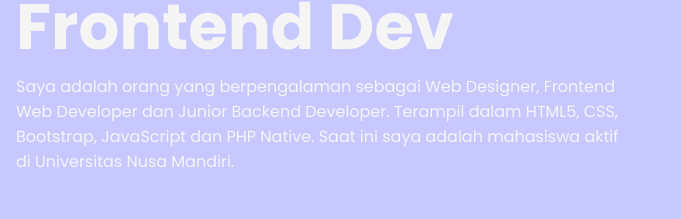
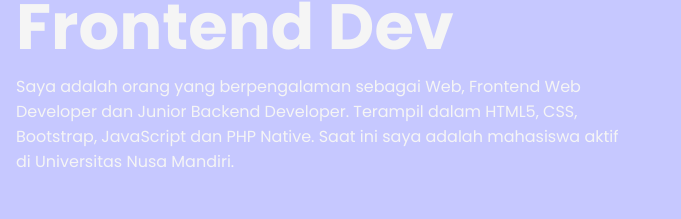
Before and after one commit to lckmnzans/Small-Project, a plain HTML site: page index.html in a window 1280 px wide. Shown: the part 248-467 px from the top of the page, 0-681 px from the left. Drawn offline with nearby package versions, Linux system fonts and the light colour scheme.

Commit message:
Mengubah Deskripsi

```diff
--- a/index.html
+++ b/index.html
@@ -79,7 +79,7 @@
                                 Frontend Dev
                             </h1>
                             <p class="bagiankiri animasi-scroll delay-2">
-                                Saya adalah orang yang berpengalaman sebagai Web Designer, Frontend Web Developer dan Junior Backend Developer. Terampil dalam HTML5, CSS, Bootstrap, JavaScript dan PHP Native. Saat ini saya adalah mahasiswa aktif di Universitas Nusa Mandiri.
+                                Saya adalah orang yang berpengalaman sebagai Web, Frontend Web Developer dan Junior Backend Developer. Terampil dalam HTML5, CSS, Bootstrap, JavaScript dan PHP Native. Saat ini saya adalah mahasiswa aktif di Universitas Nusa Mandiri.
                             </p>
                             <div class="bagiankiri animasi-scroll delay-4">
                                 <button>
```
